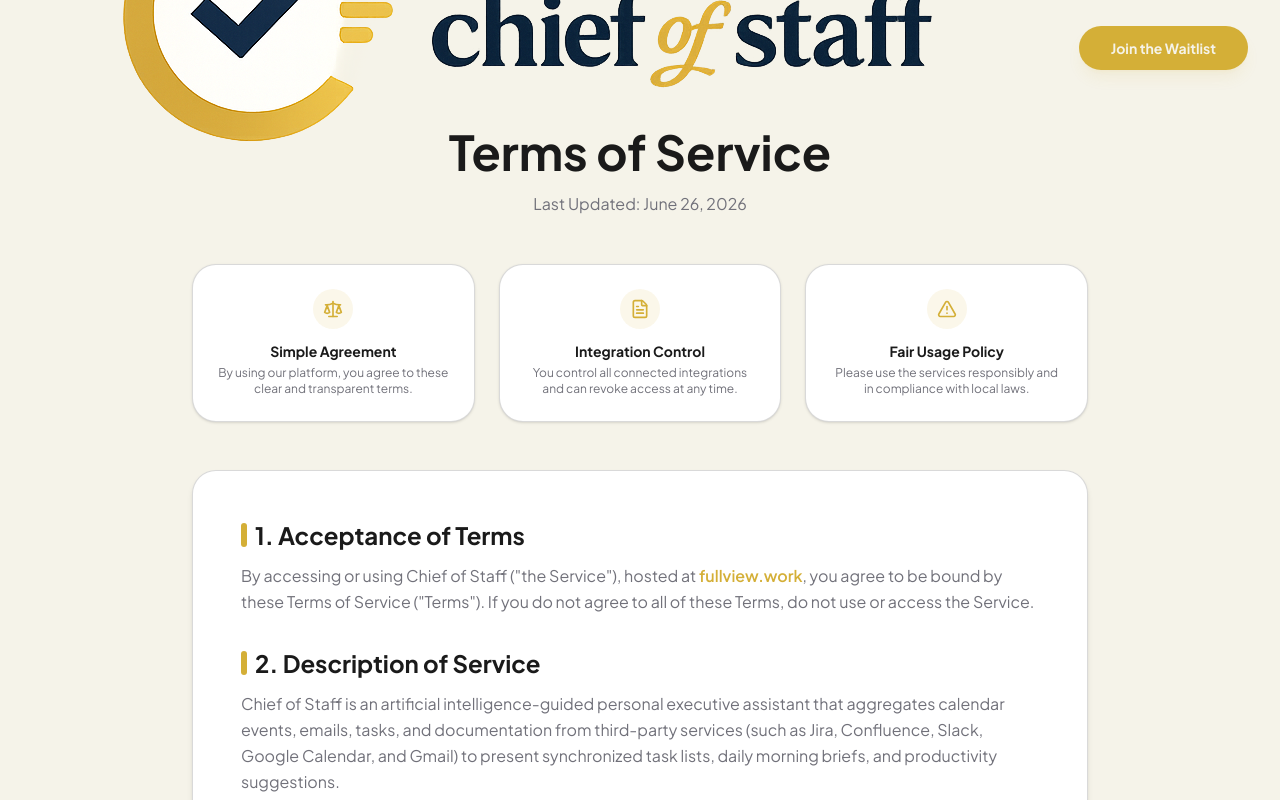
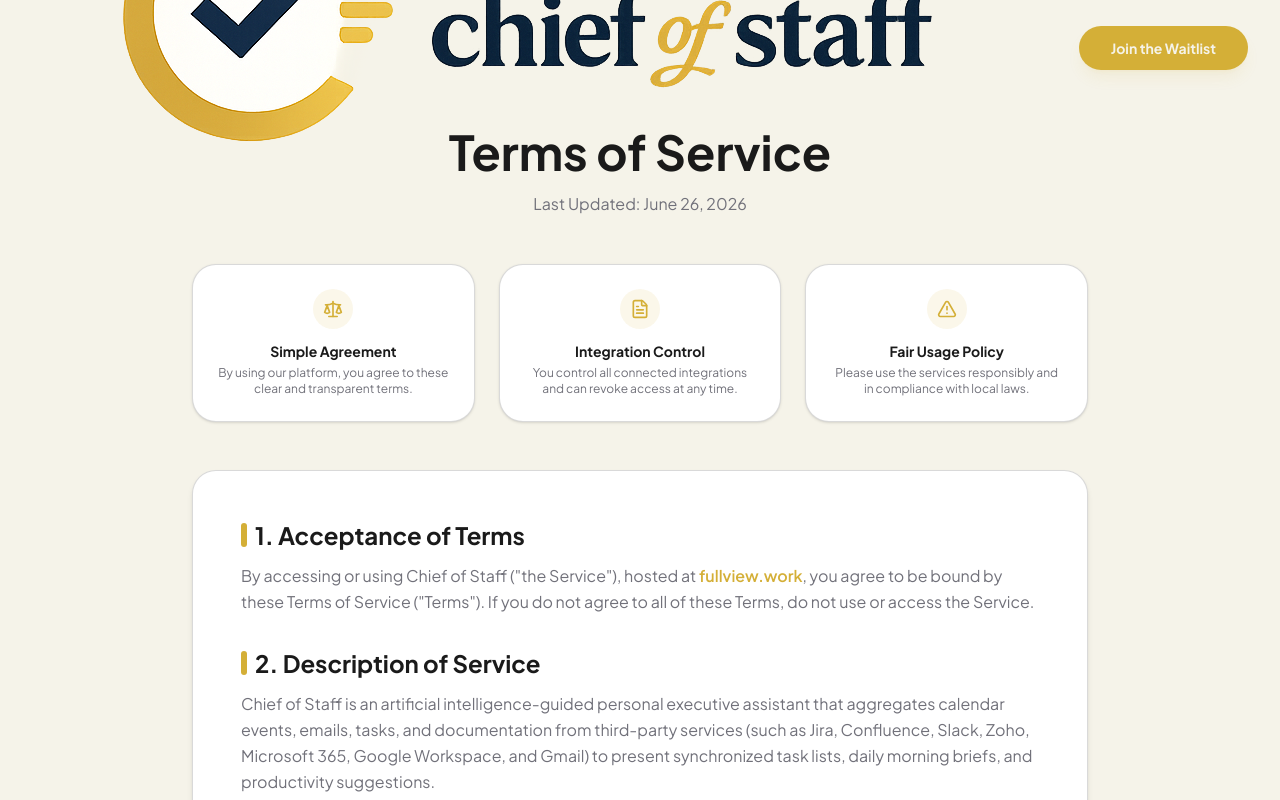
Before and after one commit to Alluvium-Admin/COS_Landing_Page, a Next.js app: page /terms in a window 1280 px wide. Shown: the top 800 px of the page. Built offline with nearby package versions, Linux system fonts and the light colour scheme.

Commit message:
chore: edit description of service

```diff
--- a/app/terms/page.tsx
+++ b/app/terms/page.tsx
@@ -77,7 +77,7 @@
                 2. Description of Service
               </h2>
               <p className="text-text-muted text-sm md:text-base leading-relaxed">
-                Chief of Staff is an artificial intelligence-guided personal executive assistant that aggregates calendar events, emails, tasks, and documentation from third-party services (such as Jira, Confluence, Slack, Google Calendar, and Gmail) to present synchronized task lists, daily morning briefs, and productivity suggestions.
+                Chief of Staff is an artificial intelligence-guided personal executive assistant that aggregates calendar events, emails, tasks, and documentation from third-party services (such as Jira, Confluence, Slack, Zoho, Microsoft 365, Google Workspace, and Gmail) to present synchronized task lists, daily morning briefs, and productivity suggestions.
               </p>
             </section>
 
```
